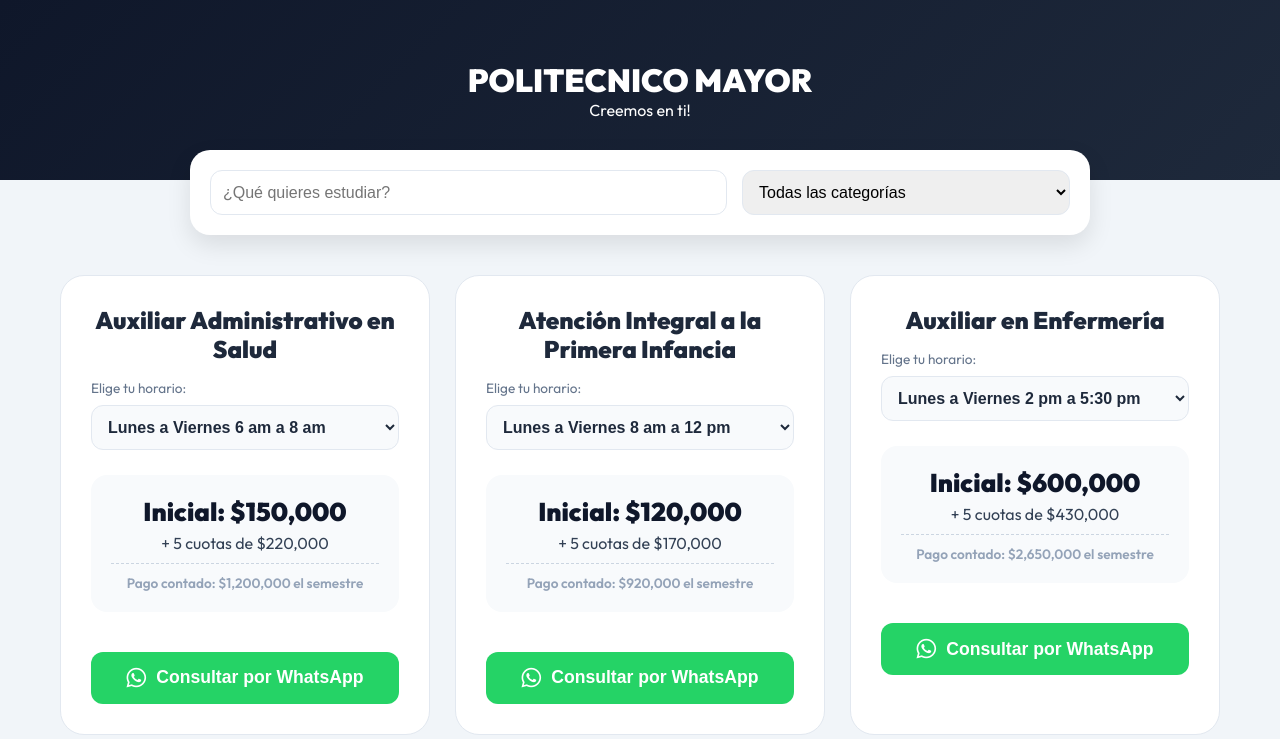
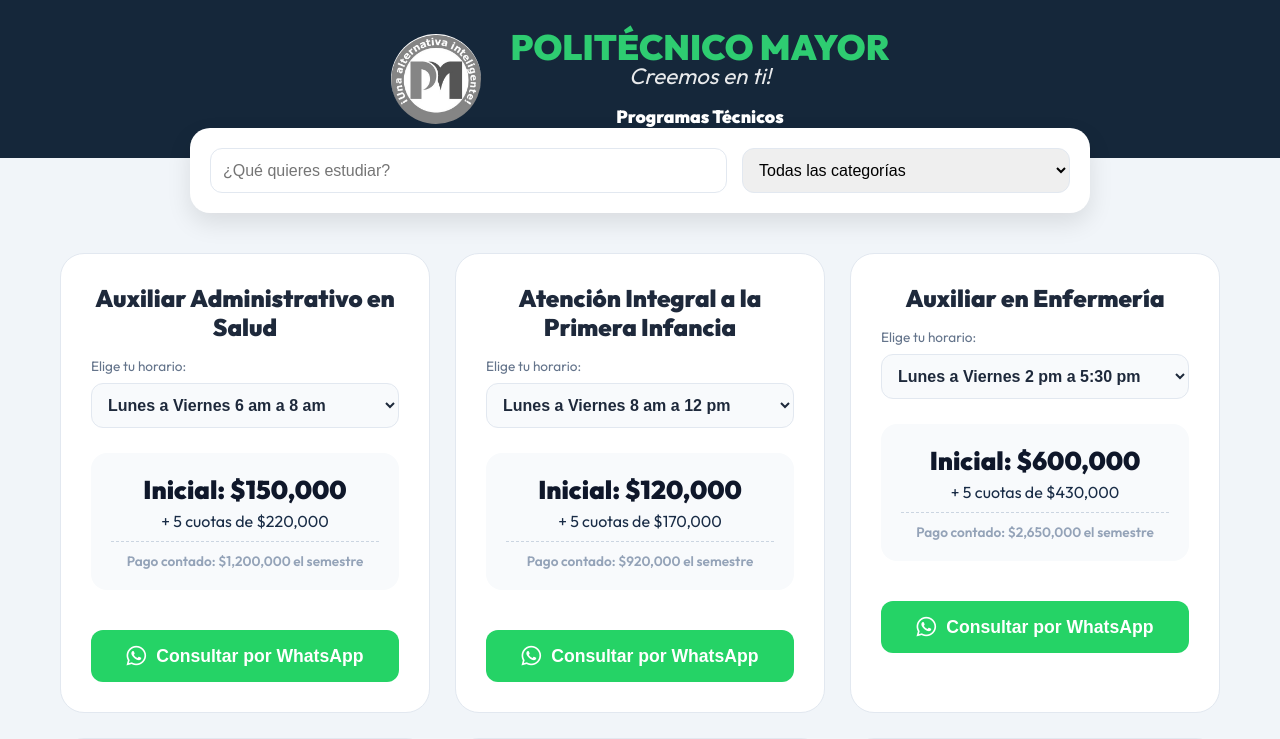
Before and after one commit to davida1107/tu-oferta-educativa, a plain HTML site: page index.html in a window 1280 px wide. Shown: the top 739 px of the page. Drawn offline with Linux system fonts and the light colour scheme.

Commit message:
Add files via upload

```diff
--- a/index.html
+++ b/index.html
@@ -9,11 +9,16 @@
 </head>
 <body>
 
-    <header class="hero-section">
-        <h1>POLITECNICO MAYOR</h1>
-        <p>Creemos en ti!</p>
-    </header>
-
+    <header>
+    <div class="header-content">
+        <img src="logo-polit.jpeg" alt="Logo" class="logo-img">
+        <div class="header-texts">
+            <h1>POLITÉCNICO MAYOR</h1>
+            <p class="slogan">Creemos en ti!</p>
+            <p class="tipo-programas">Programas Técnicos</p>
+        </div>
+    </div>
+</header>
     <div class="control-panel">
         <input type="text" id="buscador" placeholder="¿Qué quieres estudiar?" onkeyup="filtrarProgramas()">
         <select id="filtro-categoria" onchange="filtrarProgramas()">
--- a/script.js
+++ b/script.js
@@ -1,5 +1,4 @@
 const programas = [
-    // --- ESCUELA DE SALUD (7 Programas) ---
     { id: 1, nombre: "Auxiliar Administrativo en Salud", cat: "Salud", horarios: [{ t: "Lunes a Viernes 6 am a 8 am", total: 1200000, ini: 150000, c: 5, v: 220000 }, { t: "Lunes a Viernes 8 am a 12 pm", total: 1100000, ini: 100000, c: 5, v: 210000 }, { t: "Lunes a Viernes 2 pm a 5:30 pm", total: 830000, ini: 100000, c: 5, v: 210000 }, { t: "Lunes a Viernes 6 pm a 8 pm", total: 1200000, ini: 150000, c: 5, v: 220000 }, { t: "Sábados 7 am a 5 pm", total: 1590000, ini: 250000, c: 5, v: 278000 }, { t: "Domingos 7 am a 5 pm", total: 1300000, ini: 150000, c: 5, v: 240000 }] },
     { id: 2, nombre: "Atención Integral a la Primera Infancia", cat: "Salud", horarios: [{ t: "Lunes a Viernes 8 am a 12 pm", total: 920000, ini: 120000, c: 5, v: 170000 }, { t: "Lunes a Viernes 2 pm a 5:30 pm", total: 700000, ini: 50000, c: 5, v: 140000 }, { t: "Sábados 7 am a 5 pm", total: 1000000, ini: 150000, c: 5, v: 180000 }, { t: "Domingos 7 am a 5 pm", total: 950000, ini: 100000, c: 5, v: 180000 }] },
     { id: 3, nombre: "Auxiliar en Enfermería", cat: "Salud", horarios: [{ t: "Lunes a Viernes 2 pm a 5:30 pm", total: 2650000, ini: 600000, c: 5, v: 430000 }]},
@@ -8,7 +7,6 @@
     { id: 6, nombre: "Auxiliar en Servicios Farmacéuticos", cat: "Salud", horarios: [{ t: "Lunes a Viernes 6 am a 10 am", total: 1600000, ini: 300000, c: 4, v: 260000 }, { t: "Lunes a Viernes 8 am a 12 pm", total: 1600000, ini: 300000, c: 4, v: 260000 }, { t: "Lunes a Viernes 2 pm a 5:30 pm", total: 1600000, ini: 300000, c: 4, v: 260000 }] },
     { id: 19, nombre: "Acondicionamiento Físico y Entrenamiento Deportivo", cat: "Salud", horarios: [{ t: "Lunes a Viernes 6 am a 8 am", total: 800000, ini: 120000, c: 5, v: 146000 }, { t: "Lunes a Viernes 8 am a 12 pm", total: 720000, ini: 70000, c: 5, v: 140000 }, { t: "Lunes a Viernes 2 pm a 5:30 pm", total: 600000, ini: 50000, c: 5, v: 110000 }, { t: "Lunes a Viernes 6 pm a 8 pm", total: 780000, ini: 100000, c: 5, v: 146000 }, { t: "Sábados 7 am a 5 pm", total: 900000, ini: 100000, c: 5, v: 170000 }, { t: "Domingos 7 am a 5 pm", total: 800000, ini: 100000, c: 5, v: 150000 }] },
 
-    // --- ESCUELA DE ADMINISTRACIÓN (7 Programas) ---
     { id: 10, nombre: "Secretariado", cat: "Administracion", horarios: [{ t: "Sábados 7 am a 5 pm", total: 900000, ini: 100000, c: 5, v: 170000 }] },
     { id: 12, nombre: "Asistente de Mercadeo", cat: "Administracion", horarios: [{ t: "Lunes a Viernes 6 am a 8 am", total: 800000, ini: 120000, c: 5, v: 146000 }, { t: "Lunes a Viernes 8 am a 12 pm", total: 720000, ini: 70000, c: 5, v: 140000 }, { t: "Lunes a Viernes 6 pm a 8 pm", total: 780000, ini: 100000, c: 5, v: 146000 }, { t: "Sábados 7 am a 5 pm", total: 900000, ini: 100000, c: 5, v: 170000 }] },
     { id: 13, nombre: "Operación de Servicios Turísticos y Hoteleros", cat: "Administracion", horarios: [{ t: "Lunes a Viernes 8 am a 12 pm", total: 720000, ini: 70000, c: 5, v: 140000 }, { t: "Lunes a Viernes 6 pm a 8 pm", total: 780000, ini: 100000, c: 5, v: 146000 }, { t: "Sábados 7 am a 5 pm", total: 900000, ini: 100000, c: 5, v: 170000 }] },
@@ -17,13 +15,11 @@
     { id: 16, nombre: "Asistente en Contabilidad y Finanzas", cat: "Administracion", horarios: [{ t: "Lunes a Viernes 6 am a 8 am", total: 800000, ini: 120000, c: 5, v: 146000 }, { t: "Lunes a Viernes 8 am a 12 pm", total: 720000, ini: 70000, c: 5, v: 140000 }, { t: "Lunes a Viernes 2 pm a 5:30 pm", total: 600000, ini: 50000, c: 5, v: 110000 }, { t: "Lunes a Viernes 6 pm a 8 pm", total: 780000, ini: 100000, c: 5, v: 146000 }, { t: "Sábados 7 am a 5 pm", total: 900000, ini: 100000, c: 5, v: 170000 }, { t: "Domingos 7 am a 5 pm", total: 800000, ini: 100000, c: 5, v: 150000 }] },
     { id: 17, nombre: "Asistente en Gestión Humana", cat: "Administracion", horarios: [{ t: "Lunes a Viernes 6 am a 8 am", total: 800000, ini: 120000, c: 5, v: 146000 }, { t: "Lunes a Viernes 8 am a 12 pm", total: 720000, ini: 70000, c: 5, v: 140000 }, { t: "Lunes a Viernes 2 pm a 5:30 pm", total: 600000, ini: 50000, c: 5, v: 110000 }, { t: "Lunes a Viernes 6 pm a 8 pm", total: 780000, ini: 100000, c: 5, v: 146000 }, { t: "Sábados 7 am a 5 pm", total: 900000, ini: 100000, c: 5, v: 170000 }, { t: "Domingos 7 am a 5 pm", total: 800000, ini: 100000, c: 5, v: 150000 }] },
 
-    // --- ESCUELA DE COMUNICACIÓN E INFORMÁTICA (4 Programas) ---
     { id: 11, nombre: "Auxiliar en Comunicación Empresarial", cat: "Comunicacion e Informatica", horarios: [{ t: "Sábados 7 am a 5 pm", total: 780000, ini: 130000, c: 5, v: 140000 }] },
     { id: 18, nombre: "Asistente en Servicios Administrativos", cat: "Comunicacion e Informatica", horarios: [{ t: "Lunes a Viernes 6 am a 8 am", total: 800000, ini: 120000, c: 5, v: 146000 }, { t: "Lunes a Viernes 8 am a 12 pm", total: 720000, ini: 70000, c: 5, v: 140000 }, { t: "Lunes a Viernes 2 pm a 5:30 pm", total: 600000, ini: 50000, c: 5, v: 110000 }, { t: "Lunes a Viernes 6 pm a 8 pm", total: 780000, ini: 100000, c: 5, v: 146000 }, { t: "Sábados 7 am a 5 pm", total: 900000, ini: 100000, c: 5, v: 170000 }, { t: "Domingos 7 am a 5 pm", total: 800000, ini: 100000, c: 5, v: 150000 }] },
     { id: 31, nombre: "Asistente en Diseño Gráfico", cat: "Comunicacion e Informatica", horarios: [{ t: "Lunes a Viernes 6 am a 8 am", total: 900000, ini: 100000, c: 5, v: 170000 }, { t: "Lunes a Viernes 8 am a 12 pm", total: 850000, ini: 100000, c: 5, v: 160000 }, { t: "Lunes a Viernes 2 pm a 5:30 pm", total: 800000, ini: 100000, c: 5, v: 150000 }, { t: "Lunes a Viernes 6 pm a 8 pm", total: 880000, ini: 100000, c: 5, v: 166000 }, { t: "Sábados 7 am a 5 pm", total: 1000000, ini: 170000, c: 5, v: 176000 }] },
     { id: 32, nombre: "Asistente en Sistemas", cat: "Comunicacion e Informatica", horarios: [{ t: "Lunes a Viernes 6 am a 8 am", total: 800000, ini: 120000, c: 5, v: 146000 }, { t: "Lunes a Viernes 8 am a 12 pm", total: 720000, ini: 70000, c: 5, v: 140000 }, { t: "Lunes a Viernes 2 pm a 5:30 pm", total: 600000, ini: 50000, c: 5, v: 110000 }, { t: "Lunes a Viernes 6 pm a 8 pm", total: 780000, ini: 100000, c: 5, v: 146000 }, { t: "Sábados 7 am a 5 pm", total: 900000, ini: 100000, c: 5, v: 170000 }, { t: "Domingos 7 am a 5 pm", total: 800000, ini: 100000, c: 5, v: 150000 }] },
 
-    // --- BACHILLERATO (1 Programa) ---
     { id: 40, nombre: "Bachillerato", cat: "Bachillerato", horarios: [{ t: "Lunes a Viernes 9 am a 11:15 am", total: 500000, ini: 100000, c: 5, v: 90000 }, { t: "Lunes a Viernes 6 pm a 8 pm", total: 500000, ini: 100000, c: 5, v: 90000 }, { t: "Sábados 7 am a 5 pm", total: 500000, ini: 100000, c: 5, v: 90000 }, { t: "Domingos 7 am a 5 pm", total: 500000, ini: 100000, c: 5, v: 90000 }] }
 ];
 
@@ -59,7 +55,6 @@
     const ctx = document.getElementById(`price-ctx-${id}`);
     if(!ctx) return;
 
-    // El texto dentro de la caja de pago también suele verse bien centrado
     ctx.innerHTML = `
         <div style="text-align: center;">
             <div class="monto-inicial">Inicial: $${h.ini.toLocaleString()}</div>
--- a/style.css
+++ b/style.css
@@ -1,11 +1,11 @@
 @import url('https://fonts.googleapis.com/css2?family=Outfit:wght@300;400;600;900&display=swap');
 
 :root {
-    --primary-brand: #1e293b;    /* Azul Oxford Elegante */
+    --primary-brand: #1e293b;
     --whatsapp-green: #25D366;
     --bg-main: #f1f5f9;
     --card-bg: #ffffff;
-    --text-main: #334155;
+    --text-main: #192c46;
     --text-muted: #64748b;
     --contado-color: #94a3b8;
     --border-color: #e2e8f0;
@@ -108,3 +108,70 @@
 }
 
 @media (max-width: 600px) { .control-panel { grid-template-columns: 1fr; } }
+header {
+    background-color: #15273a;
+    color: white;
+    padding: 30px 0; /* Controla la altura total del encabezado */
+    width: 100%;
+}
+
+.header-content {
+    display: flex;
+    align-items: center;       /* Alinea verticalmente logo y texto */
+    justify-content: center;   /* Centra todo el grupo en la pantalla */
+    gap: 30px;                 /* Espacio de separación entre logo y nombre */
+    max-width: 1100px;
+    margin: 0 auto;
+    padding: 0 20px;
+}
+
+.logo-img {
+    height: 90px;      /* El alto que ya definimos */
+    width: 90px;       /* IMPORTANTE: Para que sea un círculo perfecto, ancho y alto deben ser IGUALES */
+    object-fit: cover; /* Esto evita que el logo se estire si la imagen original es rectangular */
+    border-radius: 50%; /* Esto es lo que hace el recorte redondo */
+    display: block;
+}
+.header-texts {
+    display: flex;
+    flex-direction: column;
+    align-items: center;    /* Mantiene todo centrado verticalmente */
+    text-align: center;
+}
+
+header h1 {
+    margin: 0;
+    font-size: 2.2rem;
+    line-height: 1;
+    /* --- AQUÍ CAMBIAMOS EL COLOR --- */
+    color: #2ecc71; /* Este es un verde llamativo y profesional */
+    font-weight: 800; /* Lo hace un poco más grueso para que resalte más */
+}
+
+.slogan {
+    /* Bajamos un poco el slogan: cambiamos -8px por -3px para que no esté tan pegado al título */
+    /* Mantenemos los 15px abajo para que siga lejos de 'programas técnicos' */
+    margin: -3px 0 15px 0;
+    font-size: 1.4rem;
+    font-style: italic;
+    opacity: 0.9;
+}
+
+.tipo-programas {
+    margin: 0;
+    font-size: 1.1rem;
+    color: #ffffff;
+    opacity: 1;            /* Subimos la opacidad para que se vea más fuerte */
+    /* --- AQUÍ PONEMOS LA NEGRITA --- */
+    font-weight: bold;
+    text-transform: none;  /* Asegura que se mantenga en minúsculas */
+}
+/* Ajuste para que en celulares no se vea tan gigante */
+@media (max-width: 600px) {
+    .slogan {
+        font-size: 1.1rem;
+    }
+    .tipo-programas {
+        font-size: 0.9rem;
+    }
+}
```
Also changed, not shown: logo-polit.jpeg (added).
